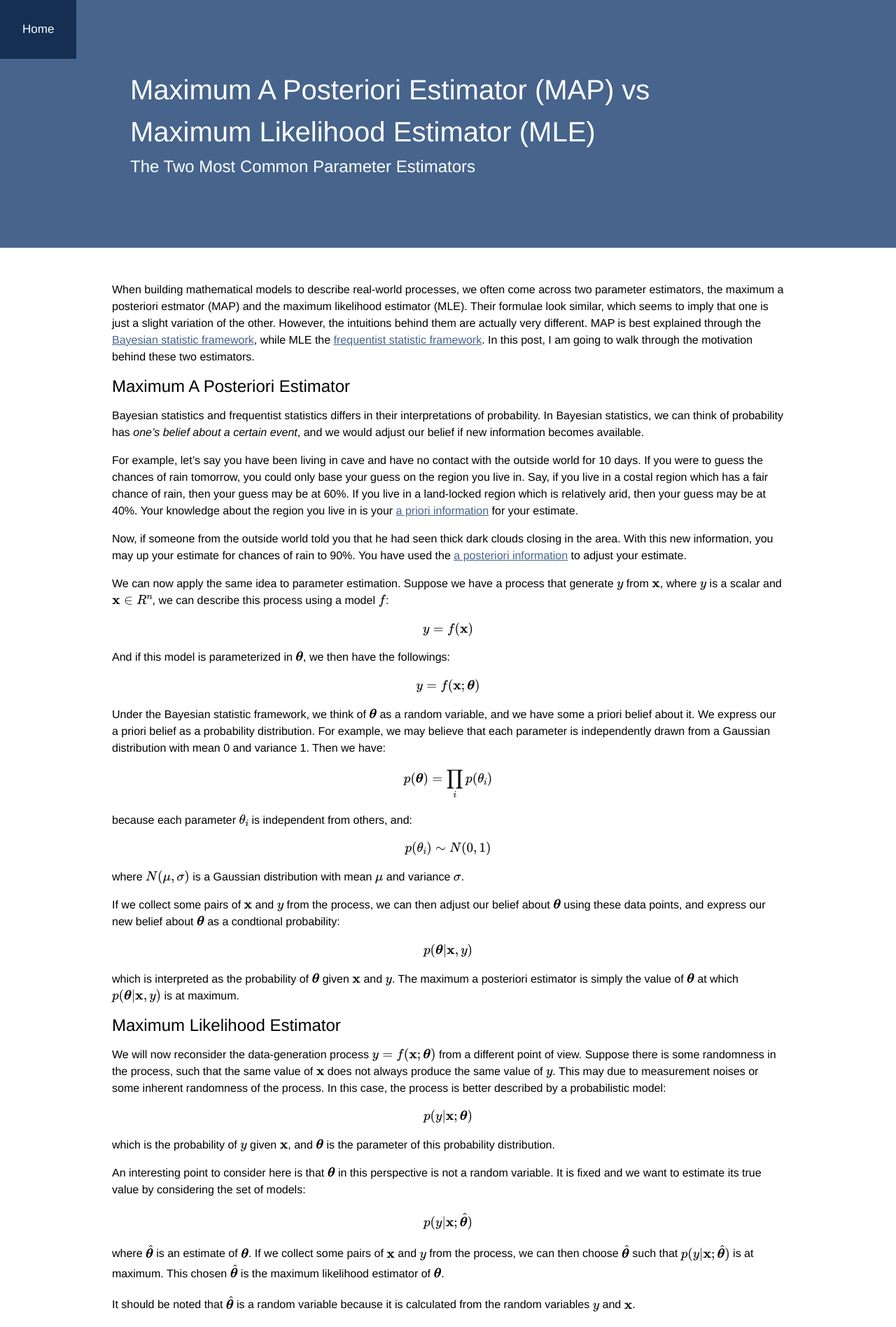
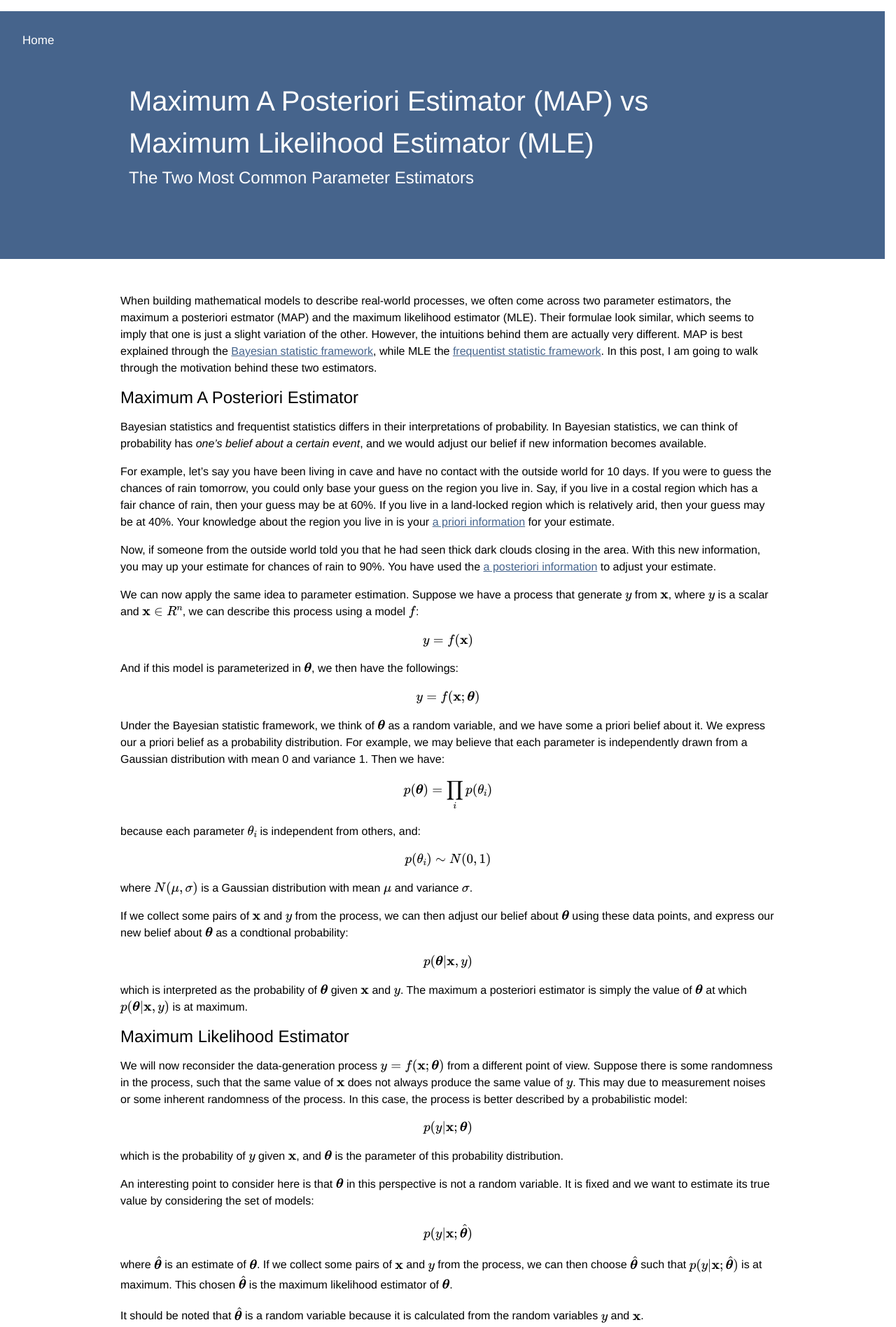
Before and after one commit to takmanman/takmanman.github.io, a Jekyll site: the page built from _posts/2020-02-16-map-vs-mle.md, in a window 1280 px wide. Shown: the top 1896 px of the page at 70% size. Built offline with Jekyll 4.4.1, drawn with Linux system fonts in a browser that asks for light colours; nearby versions of some CDN libraries.

Commit message:
Update afloat.css

```diff
--- a/assets/css/afloat.css
+++ b/assets/css/afloat.css
@@ -2,9 +2,9 @@
 @import url(london.css);
 :root {
   --body-margin: 0rem;
-  --body-padding: 0rem;
+  --body-padding: 1rem;
 
-  --banner-margin: 0rem;
+  --banner-margin: -1rem;
 
   --post-float-padding: 1.5rem;
   --post-float-date-margin: -1.5rem;
@@ -88,6 +88,8 @@
 }
 
 .navbar {
+
+	margin-left: var(--banner-margin);
 	margin-bottom:0em;
 	background-color:var(--main-color);
 	position: fixed;
@@ -105,9 +107,13 @@
 	padding:2rem ;
 	text-decoration: none;
 	font-size: 17px;
+	position: fixed;
 }
 
 .banner{
+
+	margin-left: var(--banner-margin);
+	margin-right: var(--banner-date-margin);
 
 	margin-bottom:3em;
     padding:6rem 2rem;
@@ -266,9 +272,9 @@
   }
 
 
-  .navbar {
-	max-width: 100%;
+  .navbar a {
 
+	padding:0.5rem ;
   }
 
 
```
